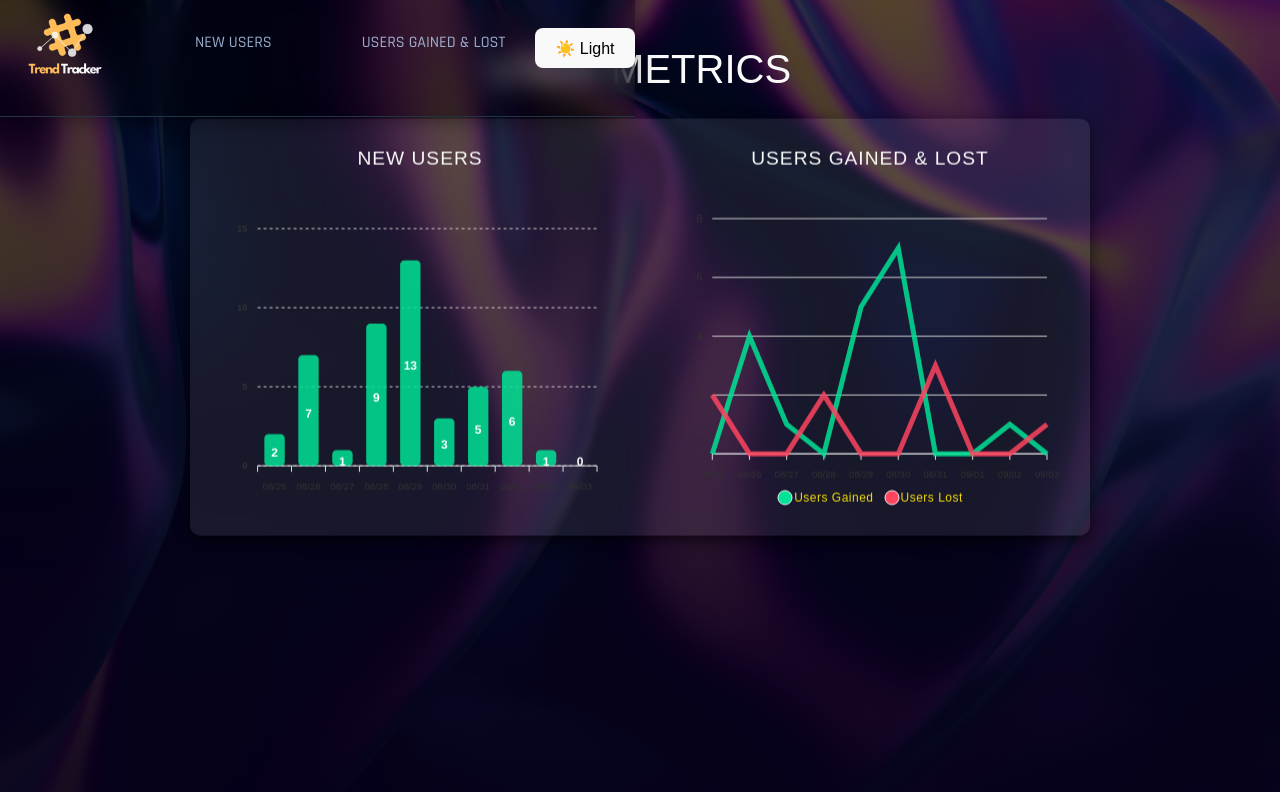
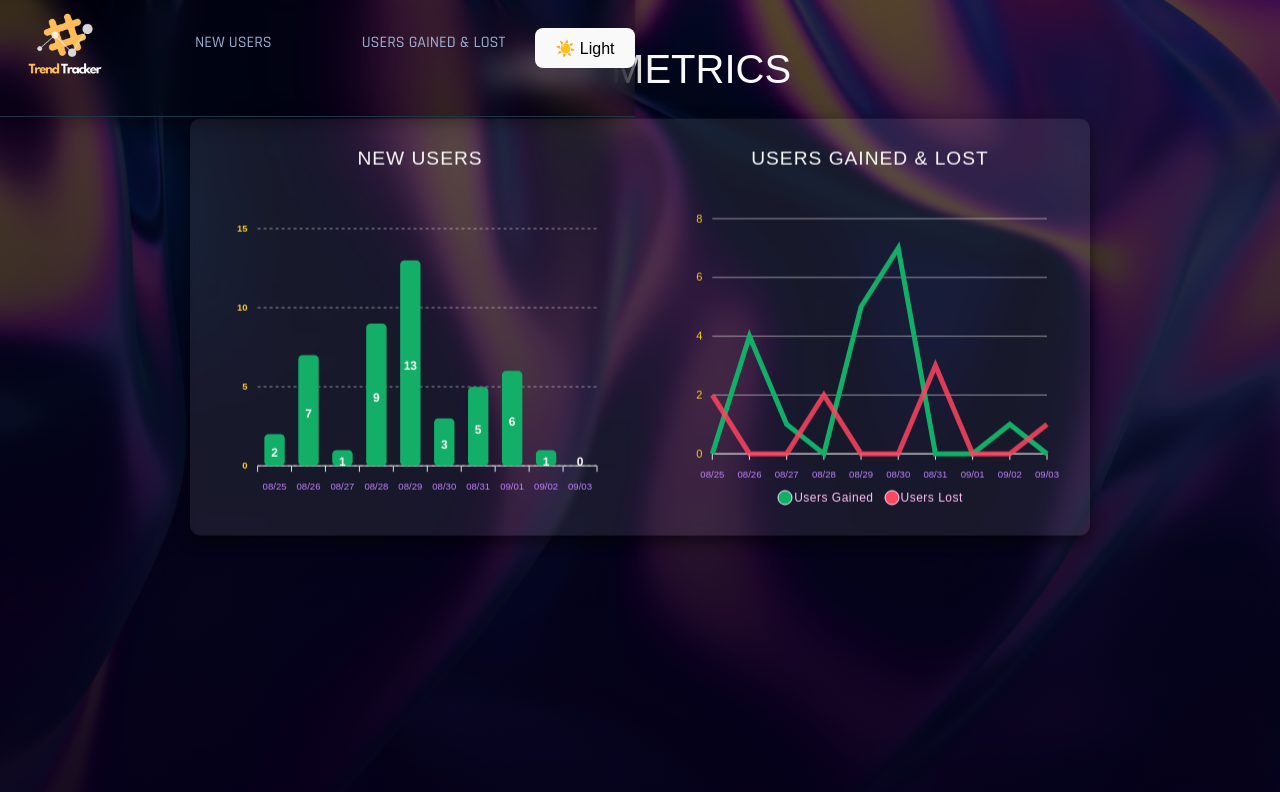
Before and after one commit to alissatroiano/Trend-Tracker, a React (Vite) app: page / in a window 1280 px wide. Shown: the top 792 px of the page. Built offline with nearby package versions, Linux system fonts and the light colour scheme; a web font is replaced by a local one.

Commit message:
Update styles for dark and light mode

```diff
--- a/src/components/App/App.tsx
+++ b/src/components/App/App.tsx
@@ -28,18 +28,18 @@ function App() {
       <Container className="container app-container">
         <Row>
           <Col>
-           <h1 className="app-title text-gray-900 dark:text-gray-100">
-User Metrics</h1>
+            <h1 className="app-title text-gray-900 dark:text-gray-100">
+              User Metrics</h1>
           </Col>
         </Row>
         <Row className='d-flex flex-row justify-content-center chart-row' id='chartRow'>
           <Col className='col-12 col-sm-6 flex-col card-col' id='new-users'>
             <div className='card'>
               <div className='card-header'>
-                 <h2 className='display-3 chart-title'>New Users</h2>
+                <h2 className='display-3 chart-title'>New Users</h2>
               </div>
               <div className='card-body'>
-                <NewUserChart />
+               <NewUserChart darkMode={darkMode} lightMode={!darkMode} />
               </div>
             </div>
           </Col>
@@ -49,7 +49,7 @@ User Metrics</h1>
                 <h2 className='display-3 chart-title'>Users Gained & Lost</h2>
               </div>
               <div className='card-body'>
-                <ComparisonChart />
+            <ComparisonChart darkMode={darkMode} />
               </div>
             </div>
           </Col>
--- a/src/components/ComparisonChart/ComparisonChart.css
+++ b/src/components/ComparisonChart/ComparisonChart.css
@@ -31,7 +31,7 @@ body.light span.apexcharts-legend-text {
 
 body.dark span.apexcharts-legend-text {
   font-family: 'Futura-PT', sans-serif !important;
-  color: #f4dc08 !important;
+  color: #ffc3f8 !important;
   letter-spacing: .5px;
 }
 
--- a/src/components/ComparisonChart/ComparisonChart.tsx
+++ b/src/components/ComparisonChart/ComparisonChart.tsx
@@ -45,7 +45,7 @@ class ComparisonChart extends Component<Props, State> {
         background: 'transparent',
         toolbar: { show: false }
       },
-      colors: ['#00E396', '#FF4560'], // stays consistent
+      colors: ['#13af69ff', '#FF4560'], // stays consistent
       xaxis: {
         categories: Array.from({ length: data.length }, (_, i) => {
           const date = new Date();
@@ -55,7 +55,7 @@ class ComparisonChart extends Component<Props, State> {
         labels: {
           rotate: -45,
           style: {
-            colors: darkMode ? '#ffcf21ff' : '#333',
+          colors: darkMode ? '#c085ffff' : '#0a0a0a', // axis labels yellow in dark mode
             fontSize: '9.58px'
           }
         }
@@ -63,13 +63,13 @@ class ComparisonChart extends Component<Props, State> {
       yaxis: {
         labels: {
           style: {
-            colors: darkMode ? '#ffcf21ff' : '#333'
+          colors: darkMode ? '#ffcf21ff' : '#0a0a0a',
           }
         },
         min: 0
       },
       grid: {
-        borderColor: darkMode ? '#e7e7e794' : '#cccccc'
+        borderColor: darkMode ? '#e7e7e794' : '#87858599'
       },
       tooltip: {
         theme: darkMode ? 'dark' : 'light',
--- a/src/components/NewUserChart/NewUserChart.tsx
+++ b/src/components/NewUserChart/NewUserChart.tsx
@@ -4,6 +4,7 @@ import './NewUserChart.css';
 
 interface Props {
   darkMode: boolean;
+  lightMode: boolean;
 }
 
 interface State {
@@ -40,9 +41,9 @@ class NewUserChart extends Component<Props, State> {
 getOptions(darkMode: boolean, data: number[]) {
   return {
     chart: { id: "basic-bar", background: 'transparent', toolbar: { show: false } },
-    colors: [darkMode ? '#ffcf21ff' : '#00E396'], // bars are yellow in dark mode
+    colors: [darkMode ? '#13af69ff' : '#13af69ff'],
     grid: {
-      borderColor: darkMode ? '#e7e7e794' : '#cccccc',
+      borderColor: darkMode ? '#e7e7e794' : '#8e8e8eff',
       strokeDashArray: 3,
     },
     plotOptions: { bar: { borderRadius: 4, columnWidth: "60%" } },
@@ -53,11 +54,12 @@ getOptions(darkMode: boolean, data: number[]) {
         return date.toLocaleDateString("en-US", { month: "2-digit", day: "2-digit" });
       }),
       labels: {
-        rotate: -45,
         style: {
-          colors: darkMode ? '#ffcf21ff' : '#333', // axis labels yellow in dark mode
+          colors: darkMode ? '#c085ffff' : '#0a0a0a', // axis labels yellow in dark mode
           fontSize: "9.58px",
           fontWeight: "medium",
+          transform:'rotate(-45)',
+
         },
       },
     },
```
